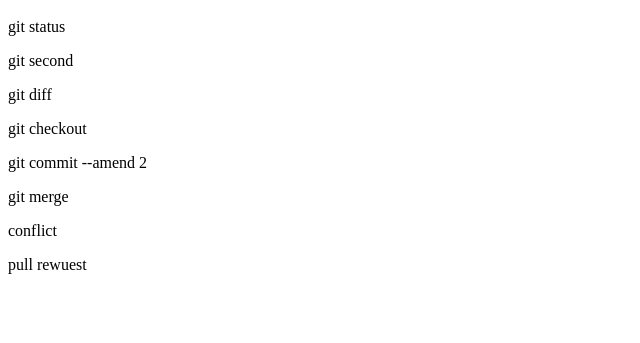
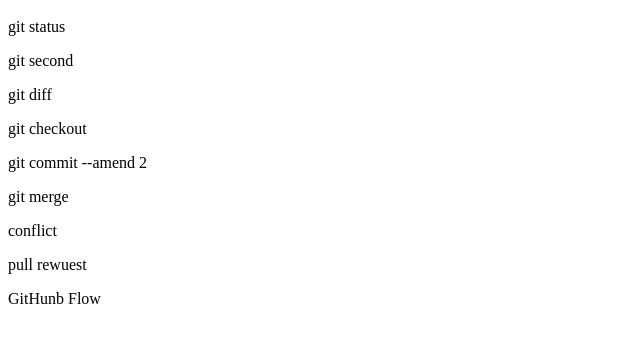
Before and after one commit to massan1120/git_tutorial, a plain HTML site: page index.html in a window 1280 px wide. Shown: the part 57-400 px from the top of the page, without its empty margins (0-640 px from the left). Drawn offline with Linux system fonts and the light colour scheme.

Commit message:
GitHub Flowを追記

```diff
--- a/index.html
+++ b/index.html
@@ -7,3 +7,4 @@
 <p>git merge</p>
 <p>conflict</p>
 <p>pull rewuest</p>
+<p>GitHunb Flow</p>
```
